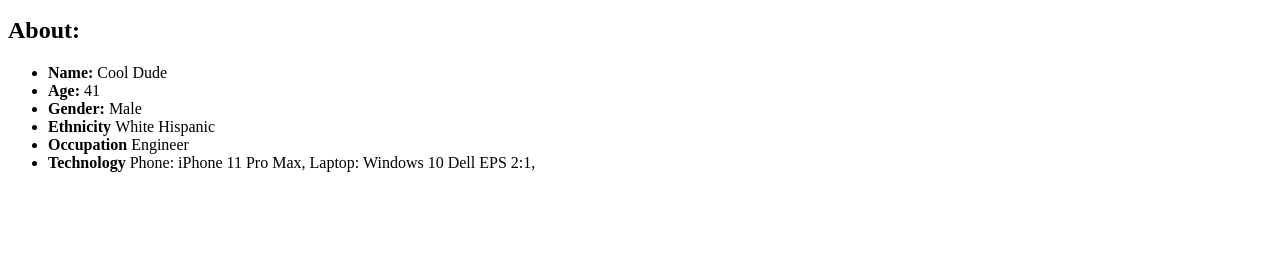
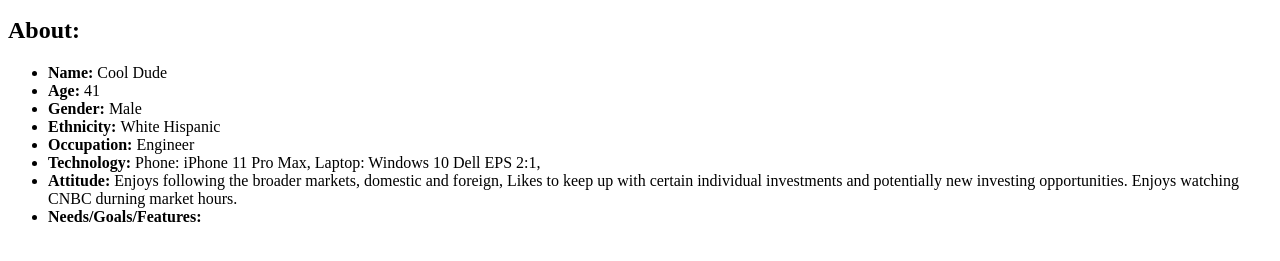
Before and after one commit to m-squared626/data-design, a plain HTML site: page epic/persona.html in a window 1280 px wide. Shown: the part 101-362 px from the top of the page. Drawn offline with Linux system fonts and the light colour scheme.

Commit message:
Data-Design C&P: Attitude

```diff
--- a/epic/persona.html
+++ b/epic/persona.html
@@ -18,9 +18,13 @@
 			<li><strong>Name:</strong>  Cool Dude</li>
 			<li><strong>Age: </strong> 41</li>
 			<li><strong>Gender: </strong> Male</li>
-			<li><strong>Ethnicity </strong> White Hispanic</li>
-			<li><strong>Occupation </strong> Engineer</li>
-			<li><strong>Technology </strong> Phone: iPhone 11 Pro Max, Laptop: Windows 10 Dell EPS 2:1, </li>
+			<li><strong>Ethnicity: </strong> White Hispanic</li>
+			<li><strong>Occupation: </strong> Engineer</li>
+			<li><strong>Technology: </strong> Phone: iPhone 11 Pro Max, Laptop: Windows 10 Dell EPS 2:1, </li>
+			<li><strong>Attitude: </strong> Enjoys following the broader markets, domestic and foreign,
+				Likes to keep up with certain individual investments and potentially new investing opportunities.
+				Enjoys watching CNBC durning market hours.</li>
+			<li><strong>Needs/Goals/Features: </strong> </li>
 	</ul>
 </body>
 </html>
```
